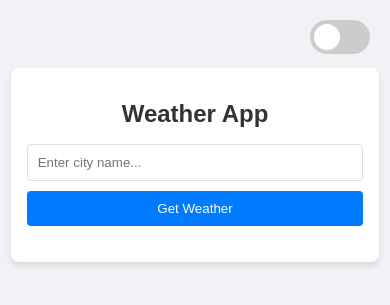
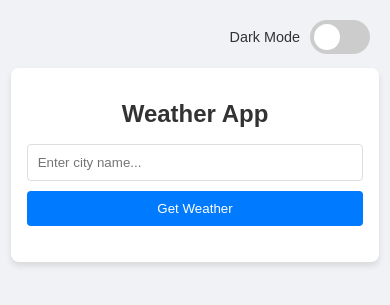
Before and after one commit to laurciucanu/weatherApp, a Flask app: page / in a window 390 px wide. Shown: the top 305 px of the page. Run offline with Flask 3, Linux system fonts and the light colour scheme.

Commit message:
Implement dark/light mode toggle with animated switch and responsive layout

```diff
--- a/templates/index.html
+++ b/templates/index.html
@@ -50,6 +50,10 @@
             right: 20px;
             display: flex;
             align-items: center;
+            gap: 10px;
+            color: var(--text-color);
+            font-size: 0.9rem;
+            font-weight: 500;
         }
         .theme-switch {
             display: inline-block;
@@ -150,6 +154,7 @@
 </head>
 <body>
     <div class="theme-switch-wrapper">
+        <span id="theme-label">Dark Mode</span>
         <label class="theme-switch" for="checkbox">
             <input type="checkbox" id="checkbox">
             <div class="slider"></div>
@@ -195,15 +200,18 @@
 
     <script>
         const toggleSwitch = document.querySelector('#checkbox');
+        const themeLabel = document.getElementById('theme-label');
         const body = document.body;
 
         function switchTheme(x) {
             if (x) {
                 body.classList.add('dark-mode');
                 localStorage.setItem('theme', 'dark');
+                themeLabel.textContent = 'Light Mode';
             } else {
                 body.classList.remove('dark-mode');
                 localStorage.setItem('theme', 'light');
+                themeLabel.textContent = 'Dark Mode';
             }
         }
 
@@ -221,10 +229,15 @@
             if (currentTheme === 'dark') {
                 body.classList.add('dark-mode');
                 toggleSwitch.checked = true;
+                themeLabel.textContent = 'Light Mode';
             } else {
                 body.classList.remove('dark-mode');
                 toggleSwitch.checked = false;
+                themeLabel.textContent = 'Dark Mode';
             }
+        } else {
+            // Default state if no preference is saved
+            themeLabel.textContent = 'Dark Mode';
         }
     </script>
 </body>
```
